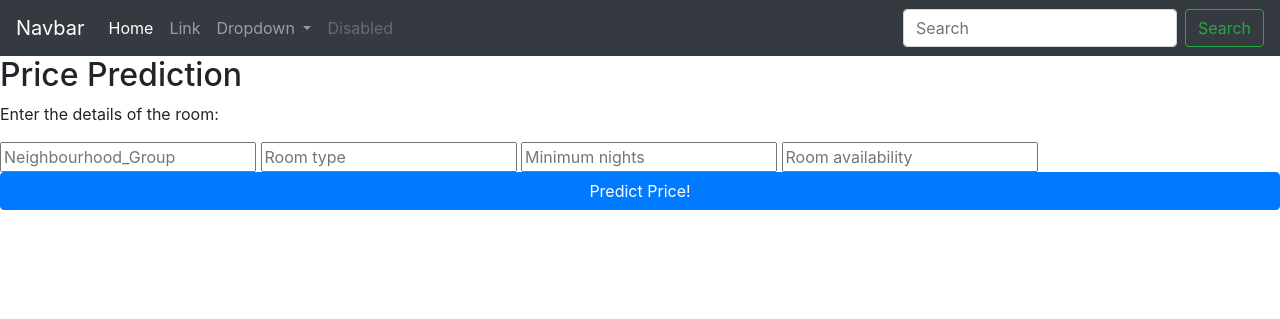
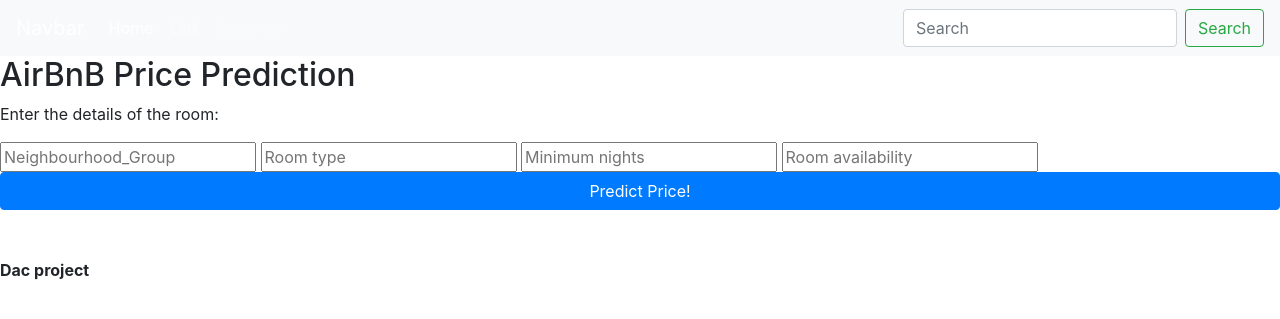
Before and after one commit to eshan-srivastava/dac-airbnb-project, a Flask app: page / in a window 1280 px wide. Shown: the top 319 px of the page. Run offline with Flask 2, Linux system fonts and the light colour scheme; parts of the project's set-up code (start-up, migrations or seed data) failed here and were passed over.

Commit message:
Update index.html

```diff
--- a/website/templates/index.html
+++ b/website/templates/index.html
@@ -11,7 +11,7 @@
       crossorigin="anonymous"
     />
     <!--NAVBAR-->
-    <nav class="navbar navbar-expand-lg navbar-dark bg-dark">
+    <nav class="navbar navbar-expand-lg navbar-dark bg-light">
       <a class="navbar-brand" href="#">Navbar</a>
       <button
         class="navbar-toggler"
@@ -35,25 +35,9 @@
           <li class="nav-item">
             <a class="nav-link" href="#">Link</a>
           </li>
-          <li class="nav-item dropdown">
-            <a
-              class="nav-link dropdown-toggle"
-              href="#"
-              id="navbarDropdown"
-              role="button"
-              data-toggle="dropdown"
-              aria-haspopup="true"
-              aria-expanded="false"
-            >
-              Dropdown
-            </a>
-            <div class="dropdown-menu" aria-labelledby="navbarDropdown">
-              <a class="dropdown-item" href="#">Action</a>
-              <a class="dropdown-item" href="#">Another action</a>
-              <div class="dropdown-divider"></div>
-              <a class="dropdown-item" href="#">Something else here</a>
-            </div>
-          </li>
+
+
+
           <li class="nav-item">
             <a
               class="nav-link disabled"
@@ -81,7 +65,7 @@
 
   <body>
     <div class="login">
-      <h2>Price Prediction</h2>
+      <h2>AirBnB Price Prediction</h2>
       <p>Enter the details of the room:</p>
       <form action="{{url_for('predict')}}" method="post">
         <input
@@ -116,7 +100,7 @@
       <br />
       <br />
 
-      <b>{{prediction_text}}</b>
+      <b>Dac project</b>
     </div>
   </body>
 </html>
```
